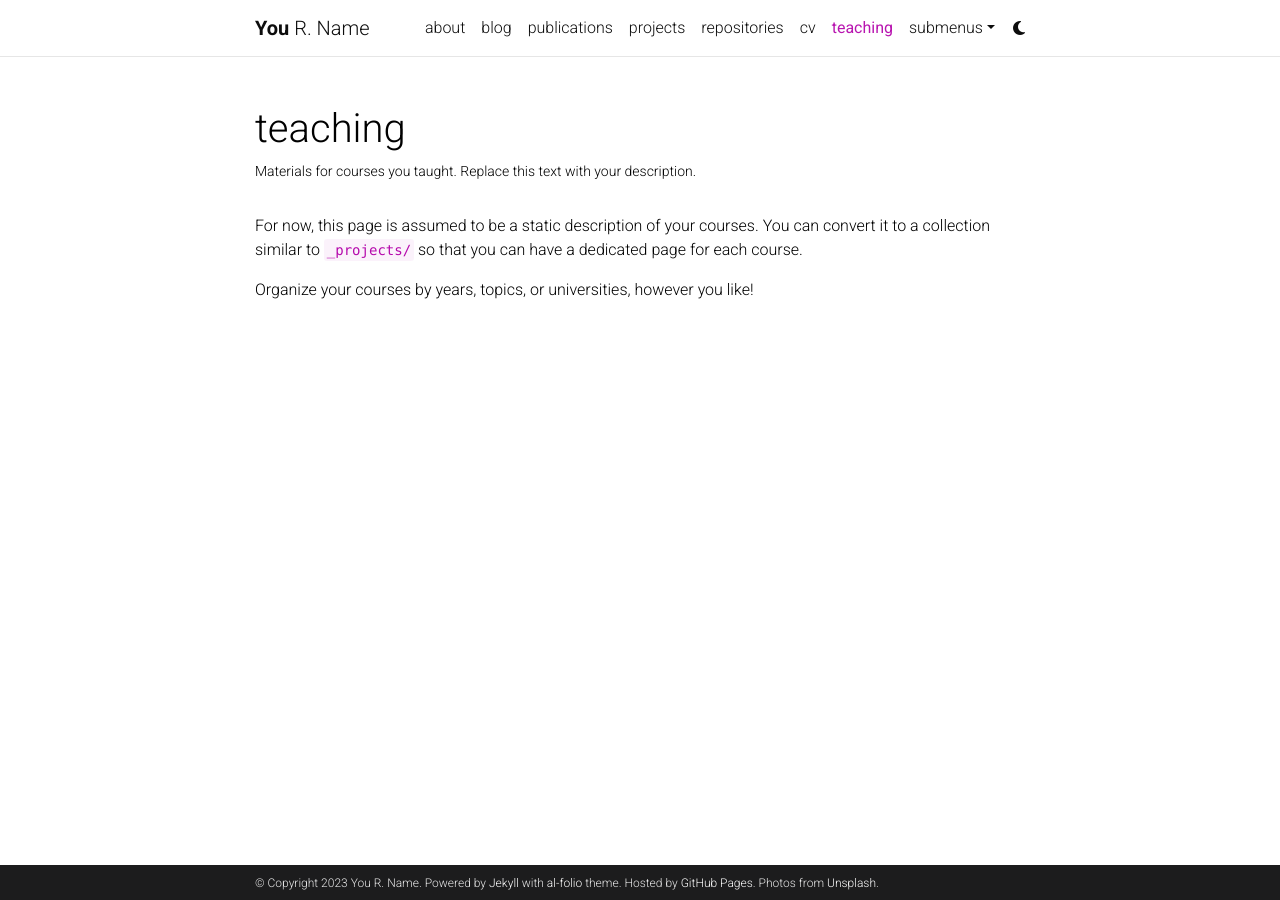
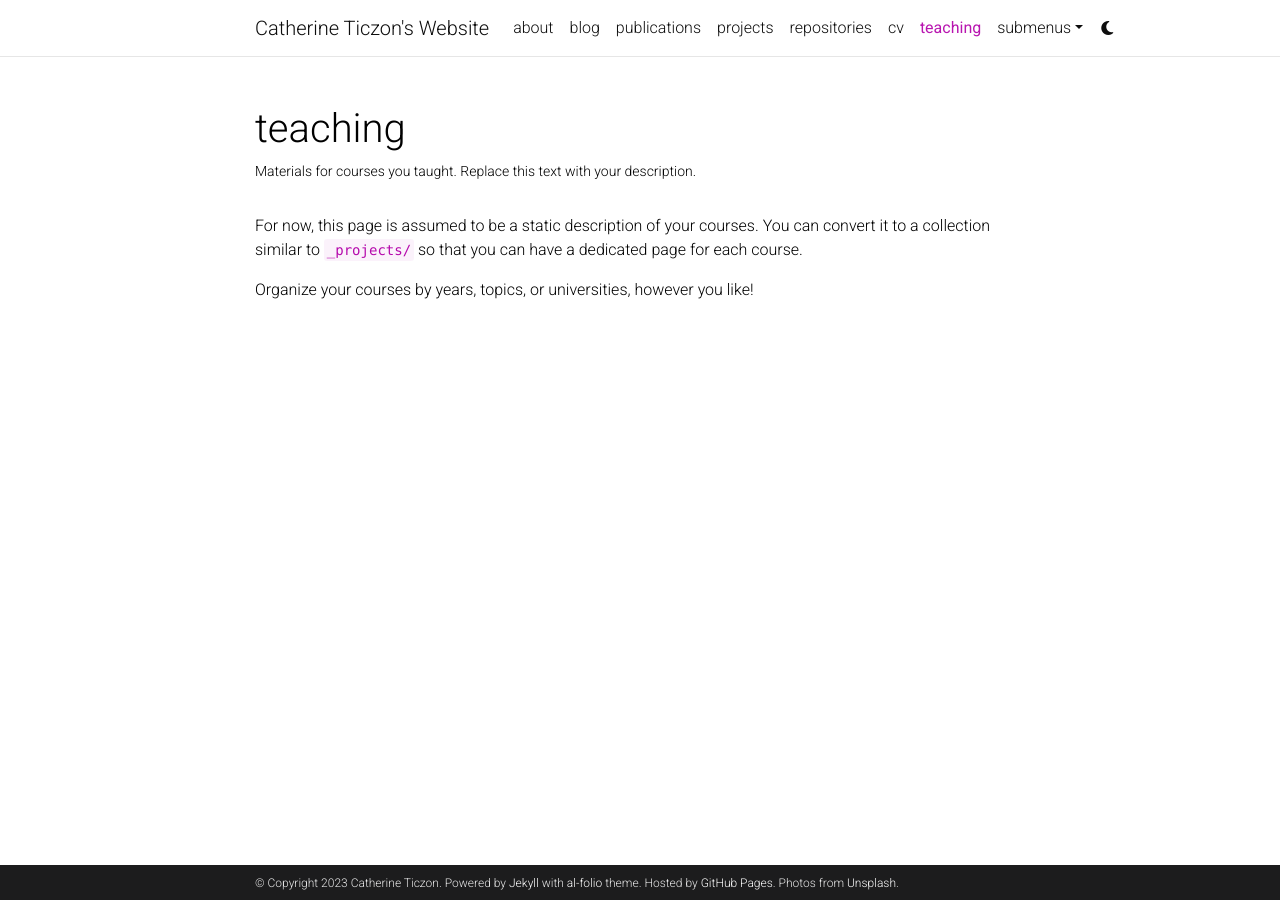
Before and after one commit to catherineticzon/catherineticzon.github.io, a Jekyll site: the page built from _pages/teaching.md, in a window 1280 px wide. Built offline with Jekyll 4.4.1, drawn with Linux system fonts in a browser that asks for light colours; comment, search, counter and statistics services are not loaded; a style sheet for code colours, icons or effects is not loaded.

Commit message:
Update _config.yml

```diff
--- a/_config.yml
+++ b/_config.yml
@@ -2,11 +2,11 @@
 # Site settings
 # -----------------------------------------------------------------------------
 
-title: blank # the website title (if blank, full name will be used instead)
-first_name: You
-middle_name: R.
-last_name: Name
-email: you@example.com
+title: Catherine Ticzon's Website  # the website title (if blank, full name will be used instead)
+first_name: Catherine
+middle_name:
+last_name: Ticzon
+email: cticzon@smu.edu
 description: > # the ">" symbol means to ignore newlines until "footer_text:"
   A simple, whitespace theme for academics. Based on [*folio](https://github.com/bogoli/-folio) design.
 footer_text: >
@@ -18,8 +18,8 @@
 lang: en # the language of your site (for example: en, fr, cn, ru, etc.)
 icon: ⚛️  # the emoji used as the favicon (alternatively, provide image name in /assets/img/)
 
-url: https://alshedivat.github.io # the base hostname & protocol for your site
-baseurl: /al-folio # the subpath of your site, e.g. /blog/
+url: https://catherineticzon.github.io # the base hostname & protocol for your site
+baseurl:
 last_updated: false # set to true if you want to display last updated in the footer
 impressum_path:  # set to path to include impressum link in the footer, use the same path as permalink in a page, helps to conform with EU GDPR
 
```
